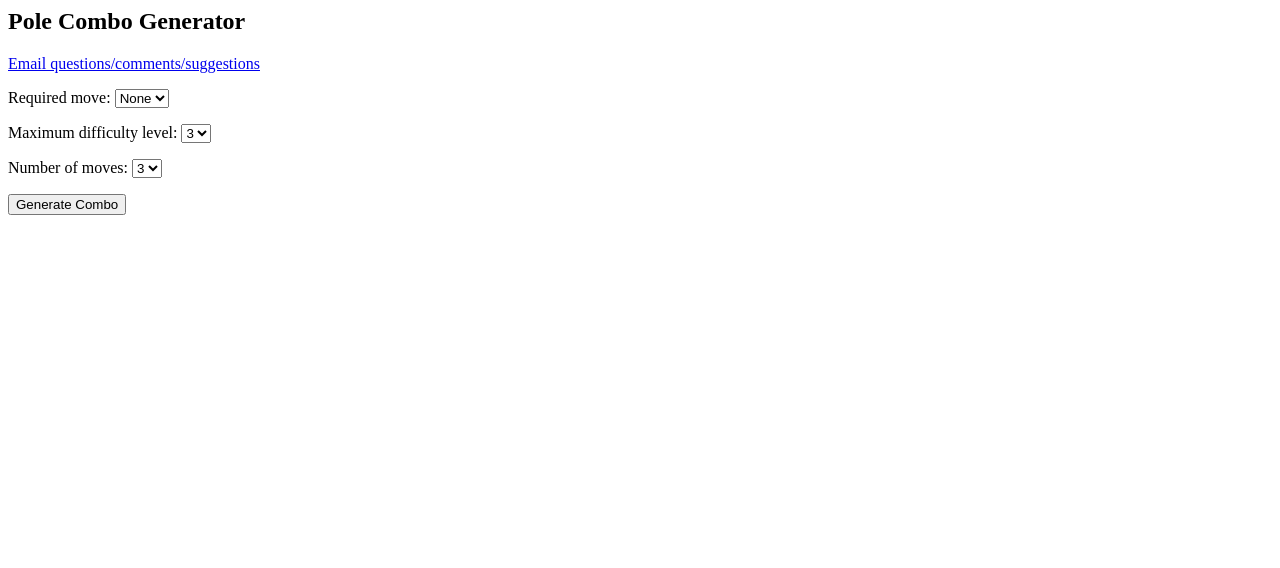
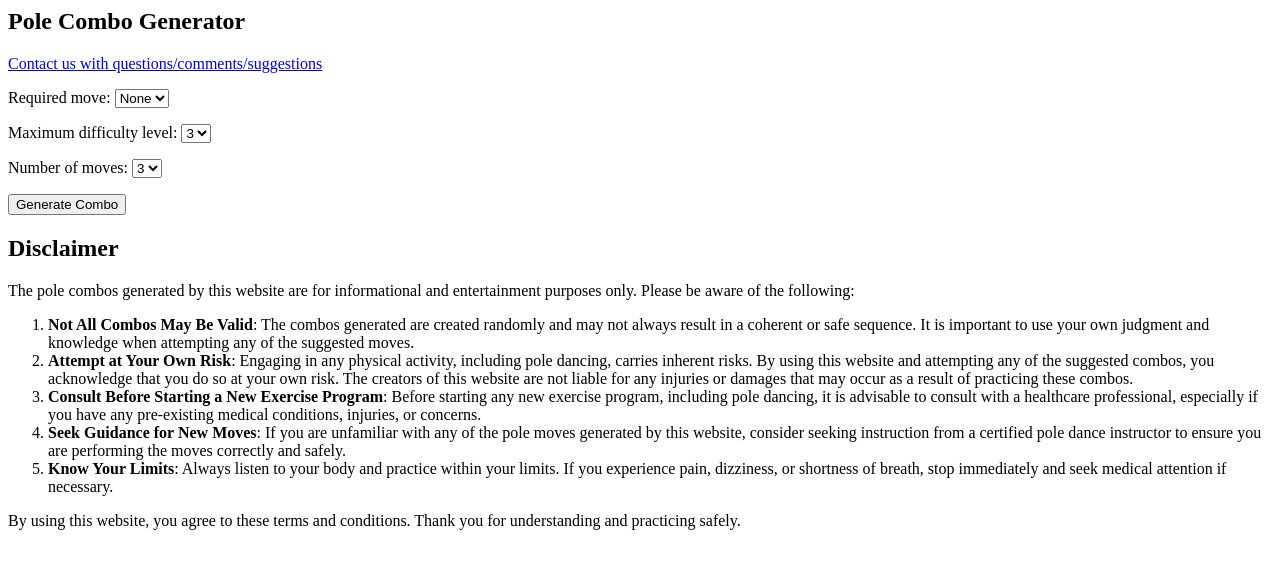
Before and after one commit to shea-parkes/pole-combos, a plain HTML site: page index.html in a window 1280 px wide. Drawn offline with nearby package versions, Linux system fonts and the light colour scheme.

Commit message:
Add disclaimer section.
Do this to provide some basic CYA legalese.

```diff
--- a/index.html
+++ b/index.html
@@ -4,7 +4,7 @@
       <h2>Pole Combo Generator</h2>
       <p>
         <a href="mailto:pole.combos@bias-variance.com"
-          >Email questions/comments/suggestions</a
+          >Contact us with questions/comments/suggestions</a
         >
       </p>
       <p>
@@ -36,6 +36,51 @@
       <button type="button" id="generateCombo">Generate Combo</button>
     </div>
     <ul id="comboOutput"></ul>
+    <div>
+      <h2>Disclaimer</h2>
+      <p>
+        The pole combos generated by this website are for informational and
+        entertainment purposes only. Please be aware of the following:
+      </p>
+      <ol>
+        <li>
+          <strong>Not All Combos May Be Valid</strong>: The combos generated are
+          created randomly and may not always result in a coherent or safe
+          sequence. It is important to use your own judgment and knowledge when
+          attempting any of the suggested moves.
+        </li>
+        <li>
+          <strong>Attempt at Your Own Risk</strong>: Engaging in any physical
+          activity, including pole dancing, carries inherent risks. By using
+          this website and attempting any of the suggested combos, you
+          acknowledge that you do so at your own risk. The creators of this
+          website are not liable for any injuries or damages that may occur as a
+          result of practicing these combos.
+        </li>
+        <li>
+          <strong>Consult Before Starting a New Exercise Program</strong>:
+          Before starting any new exercise program, including pole dancing, it
+          is advisable to consult with a healthcare professional, especially if
+          you have any pre-existing medical conditions, injuries, or concerns.
+        </li>
+        <li>
+          <strong>Seek Guidance for New Moves</strong>: If you are unfamiliar
+          with any of the pole moves generated by this website, consider seeking
+          instruction from a certified pole dance instructor to ensure you are
+          performing the moves correctly and safely.
+        </li>
+        <li>
+          <strong>Know Your Limits</strong>: Always listen to your body and
+          practice within your limits. If you experience pain, dizziness, or
+          shortness of breath, stop immediately and seek medical attention if
+          necessary.
+        </li>
+      </ol>
+      <p>
+        By using this website, you agree to these terms and conditions. Thank
+        you for understanding and practicing safely.
+      </p>
+    </div>
     <script type="importmap">
       {
         "imports": {
```
